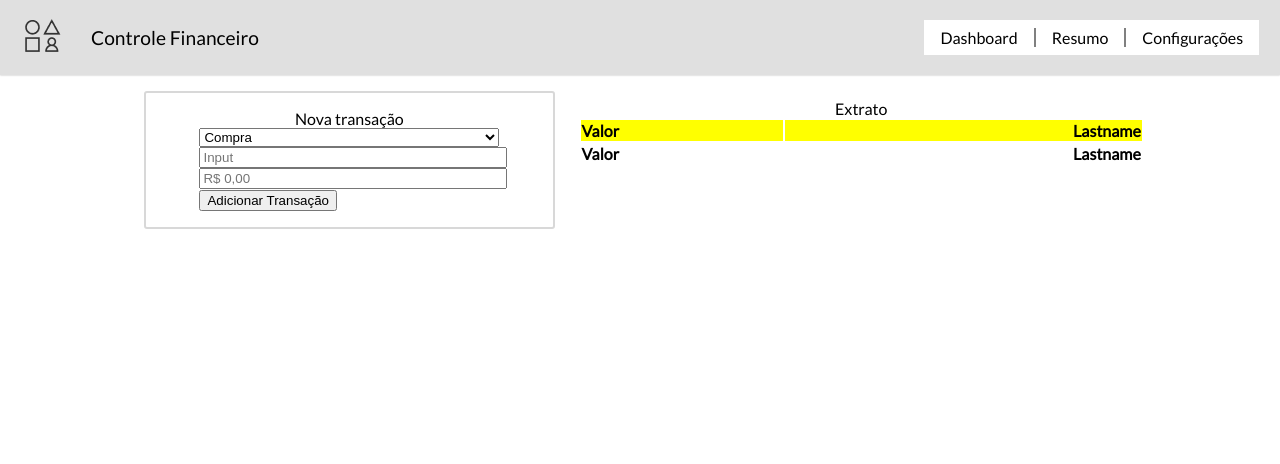
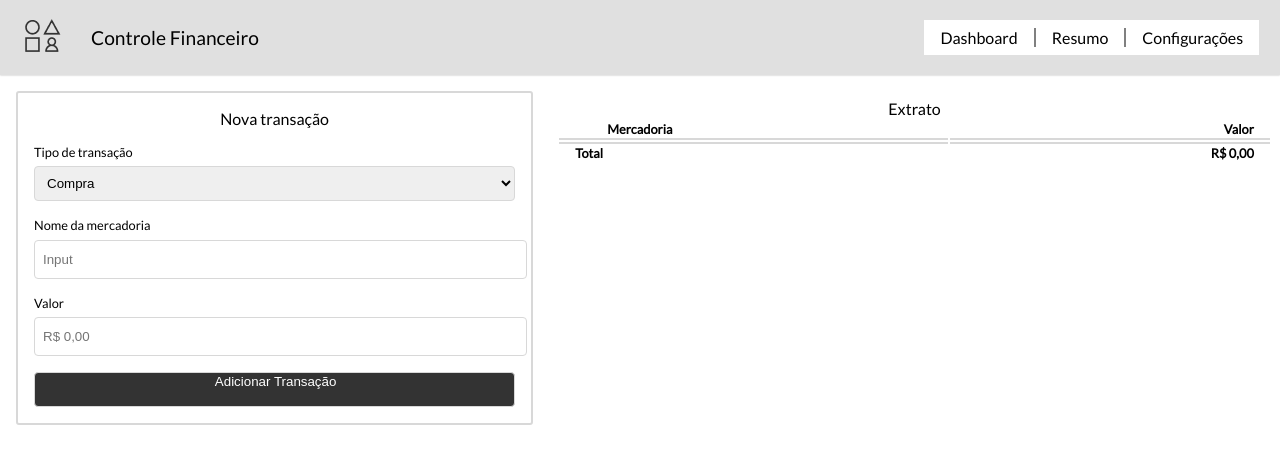
Before and after one commit to josiel27/test-viavarejo, a React (Create React App) app: page / in a window 1280 px wide. Shown: the top 464 px of the page. Built offline with nearby package versions, Linux system fonts and the light colour scheme.

Commit message:
funções adicionadas para calcular o total e ajuste nos css

```diff
--- a/src/components/App/App.css
+++ b/src/components/App/App.css
@@ -23,50 +23,50 @@
   justify-content: center;
 }
 
-.grid-row > .grid-col-1 {
+.grid-row, .grid-col-1 {
   width: 8.33%;
 }
 
-.grid-row > .grid-col-2 {
+.grid-row, .grid-col-2 {
   width: 16.66%;
 }
 
-.grid-row > .grid-col-3 {
+.grid-row, .grid-col-3 {
   width: 25%;
 }
 
-.grid-row > .grid-col-4 {
+.grid-row, .grid-col-4 {
   width: 33.33%;
 }
 
-.grid-row > .grid-col-5 {
+.grid-row, .grid-col-5 {
   width: 41.66%;
 }
 
-.grid-row > .grid-col-6 {
+.grid-row, .grid-col-6 {
   width: 50%;
 }
 
-.grid-row > .grid-col-7 {
+.grid-row, .grid-col-7 {
   width: 58.33%;
 }
 
-.grid-row > .grid-col-8 {
+.grid-row, .grid-col-8 {
   width: 66.66%;
 }
 
-.grid-row > .grid-col-9 {
+.grid-row, .grid-col-9 {
   width: 75%;
 }
 
-.grid-row > .grid-col-10 {
+.grid-row, .grid-col-10 {
   width: 83.33%;
 }
 
-.grid-row > .grid-col-11 {
+.grid-row, .grid-col-11 {
   width: 91.66%;
 }
 
-.grid-row > .grid-col-12 {
+.grid-row, .grid-col-12 {
   width: 100%;
 }
--- a/src/components/Extract/Extract.css
+++ b/src/components/Extract/Extract.css
@@ -1,7 +1,6 @@
 .extract {
     width: 100%;
     padding: 16px;
-    /* background: silver; */
 }
 
 .title-extract {
@@ -10,23 +9,38 @@
 
 .table-extract {
     width: 100%;
+    font-size: 0.8rem;
 }
 
 /* Empurra todas as a primeiras colunas tabela para ESQUERDA */
 
 .table-extract tr th:first-child, .table-extract tr td:first-child {
     text-align: left;
+    padding-left: 1rem;
 }
 
 /* Empurra todas as a primeiras colunas tabela para DIREITA */
 
 .table-extract tr th:last-child, .table-extract tr td:last-child {
     text-align: right;
+    padding-right: 1rem;
 }
 
-.table-thead {
-    border-top: 5px solid red !important;
-    background: yellow
+thead th {
+    border-bottom: 2px solid #d8d8d8;
+    padding-left: 3rem !important;
 }
 
-.table-tfoot {}
+tbody td {
+    border-bottom: 2px solid #d8d8d8;
+    height: 35px;
+}
+
+tfoot th {
+    border-top: 2px solid #d8d8d8;
+}
+
+tbody td>span {
+    margin-right: 1rem;
+    margin-left: 0.5rem;
+}
--- a/src/components/Extract/Extract.js
+++ b/src/components/Extract/Extract.js
@@ -4,6 +4,12 @@ import './Extract.css';
 
 const Extract = props => {
     const itemsTableTh = []
+    let valueTotal = 0;
+
+    //Converte um numero para moeda
+    function formatPrice(params) {
+        return params.toLocaleString('pt-BR', { style: 'currency', currency: 'BRL' });//COM R$
+    }
 
     //carrega a tabela com os valores do localstorage
     try {
@@ -12,11 +18,19 @@ const Extract = props => {
             for (const [index, value] of elements.entries()) {  //para cada element adiciona um tr na tabela
                 itemsTableTh.push(
                     <tr key={index} className="table-extract-body">
-                        <td><span>+</span>{value.description}</td>
-                        <td>{value.price}</td>
+                        <td>
+                            {(value.transaction === 'Venda') ? <span>+</span> : null}
+                            {(value.transaction === 'Compra') ? <span>-</span> : null}
+                            {value.description}</td>
+                        <td>{formatPrice(parseFloat(value.price))}</td>
                     </tr>
                 )
+                switch (value.transaction) { //Faz o teste e verifica se a transacao foi de compra ou venda e depois subtrai ou soma ao valor
+                    case 'Venda': valueTotal += parseFloat(value.price); break;
+                    case 'Compra': valueTotal -= parseFloat(value.price); break;
+                }
             }
+
         }
     } catch (error) { console.log(error) };
 
@@ -25,20 +39,20 @@ const Extract = props => {
         <div className="extract">
             <div className="title-extract">Extrato</div>
             <table className="table-extract">
-                <thead  className="table-thead">
+                <thead>
                     <tr>
-                        <th >Valor</th>
-                        <th>Lastname</th>
+                        <th>Mercadoria</th>
+                        <th>Valor</th>
                     </tr>
                 </thead>
                 <tbody>
                     {/* Carrega as tr na tabela */}
                     {itemsTableTh}
                 </tbody>
-                <tfoot className="table-tfoot">
-                    <tr className="table-extract-total">
-                        <th >Valor</th>
-                        <th>Lastname</th>
+                <tfoot>
+                    <tr>
+                        <th>Total</th>
+                        <th>{formatPrice(valueTotal)}</th>
                     </tr>
                 </tfoot>
             </table>
--- a/src/components/NewTransaction/NewTransaction.css
+++ b/src/components/NewTransaction/NewTransaction.css
@@ -9,3 +9,36 @@
 .transaction-title {
     text-align: center;
 }
+
+/* REMOVE O SPIN DO TYPE BUTTON NUMBER */
+
+input::-webkit-outer-spin-button, input::-webkit-inner-spin-button {
+    -webkit-appearance: none;
+    margin: 0;
+}
+
+input[type=number] {
+    -moz-appearance: textfield;
+}
+
+/* Style dos inputs do formulario */
+
+form, label {
+    font-size: 0.8rem;
+    margin-top: 1rem;
+    margin-bottom: 0.4rem;
+    justify-content: left !important;
+}
+
+.input-style {
+    height: 35px;
+    border-radius: 4px;
+    padding-left: 0.5rem;
+    border: 1px solid #d8d8d8;
+}
+
+.submit-style {
+    background: #333333;
+    color: white;
+    margin-top: 1rem;
+}
--- a/src/components/NewTransaction/NewTransaction.js
+++ b/src/components/NewTransaction/NewTransaction.js
@@ -20,24 +20,28 @@ const NewTransaction = (props) => {
             <div className="transaction-title">Nova transação</div>
 
             <form className="grid-row" onSubmit={(e) => { props.param.change.handleSubmit(e) }}>
-
-                <select className="grid-col-12" value={props.param.state.transaction} onChange={props.param.change.handleChangeTransaction} required>
+                <label className="grid-col-12">Tipo de transação</label>
+                <select className="grid-col-12 input-style" value={props.param.state.transaction} onChange={props.param.change.handleChangeTransaction} required>
                     {getOptionsTransactionType()}
                 </select>
 
-                <input className="grid-col-12"
+
+                <label className="grid-col-12">Nome da mercadoria</label>
+                <input className="grid-col-12 input-style"
                     value={props.param.state.transaction.description}
                     onChange={props.param.change.handleChangeDescription}
                     placeholder="Input"
                     required />
 
-                <input className="grid-col-12"
+                <label className="grid-col-12">Valor</label>
+                <input className="grid-col-12 input-style"
                     value={props.param.state.transaction.price}
                     onChange={props.param.change.handleChangePrice}
                     placeholder="R$ 0,00"
+                    type="number"
                     required />
 
-                <button type="submit" className="">Adicionar Transação</button>
+                <button type="submit" className="grid-col-12 input-style submit-style">Adicionar Transação</button>
 
             </form>
 
```
